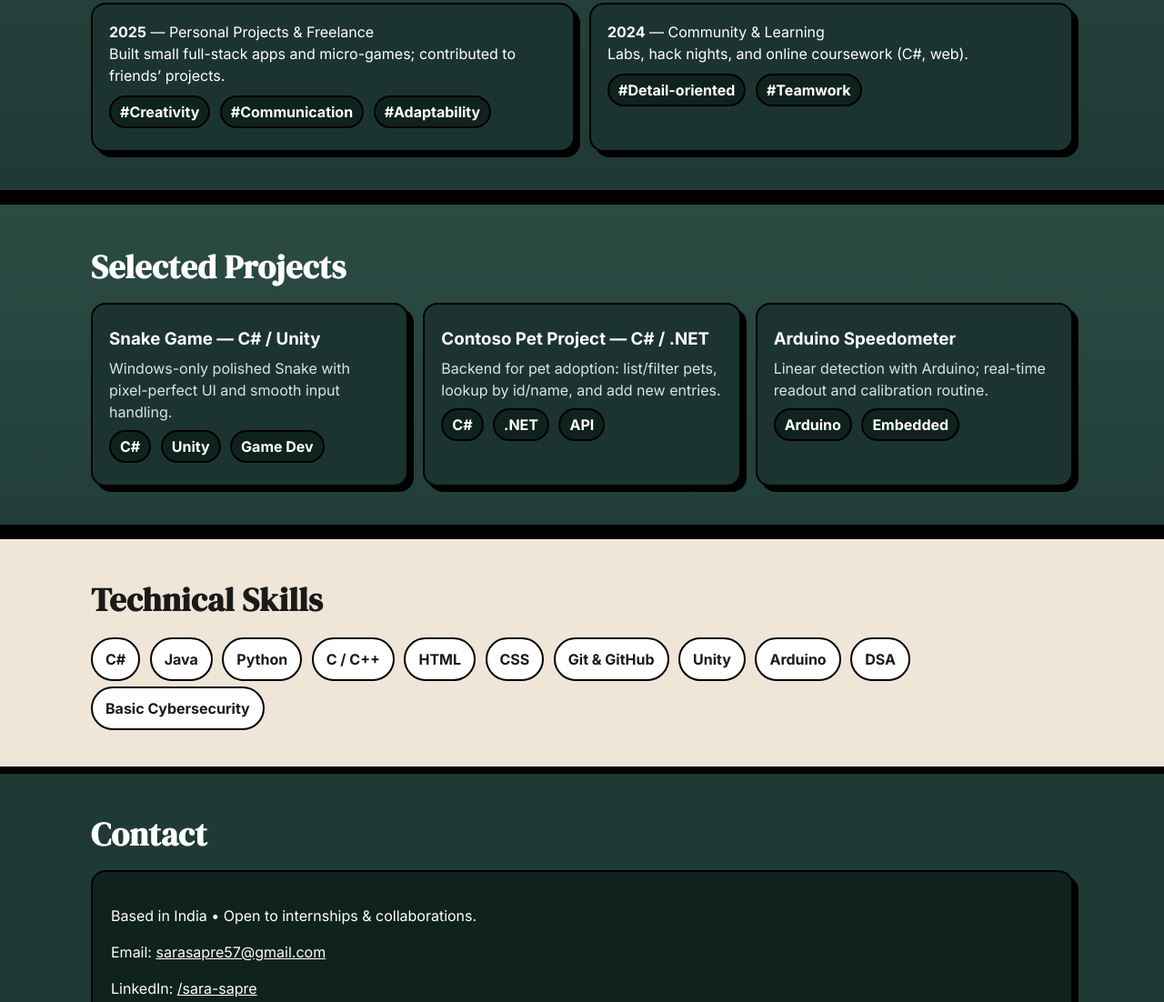
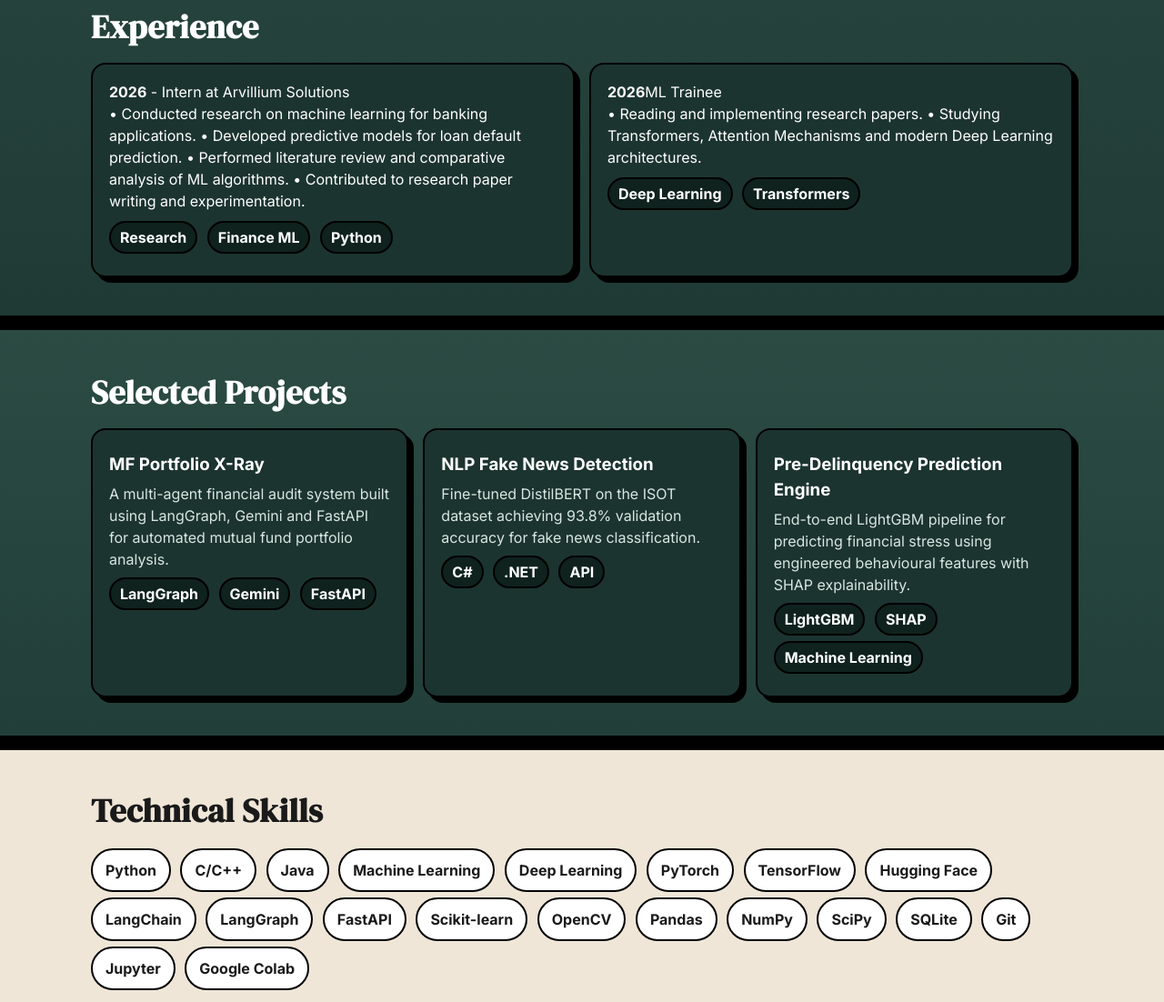
Before and after one commit to laserFocusDev/my-portfolio, a plain HTML site: page index.html in a window 1280 px wide. Shown: the part 1446-2548 px from the top of the page at 91% size. Drawn offline with Linux system fonts and the light colour scheme.

Commit message:
updating my portfolioooooo- 6jul26

```diff
--- a/index.html
+++ b/index.html
@@ -3,7 +3,7 @@
 <head>
   <meta charset="utf-8" />
   <meta name="viewport" content="width=device-width,initial-scale=1" />
-  <meta name="description" content="Portfolio of Sara Sapre — student & developer" />
+  <meta name="description" content="Portfolio of Sara Sapre — student & ml engineer" />
   <title>Sara Sapre — Portfolio</title>
 
   <!-- Fonts -->
@@ -266,10 +266,10 @@
 
     <div class="container hero-inner">
       <div class="hero-left fade-up">
-        <div class="eyebrow">Student • Developer</div>
+        <div class="eyebrow">Student • AI Engineer & Researcher</div>
         <h1>Hello, I’m Sara!</h1>
         <p class="hero-sub">
-          2nd-year CSE (CyberSec) @ SRM University. I love building full-stack prototypes, random arduino projects and tiny games. Currently deepening C# and web skills.
+          I'm a Computer Science undergraduate specializing in Cyber Security with a strong interest in Artificial Intelligence and Machine Learning. My work spans deep learning, large language models, financial AI, and predictive analytics. I enjoy taking projects from research and experimentation to deployment while continuously exploring new technologies.
         </p>
         <div class="hero-actions">
           <a class="btn primary" href="#projects">See my work</a>
@@ -293,7 +293,7 @@
       <article class="hello fade-up">
         <h2>Hello, I’m Sara!</h2>
         <p>
-          I approach problems in a rational, pragmatic way and hunt for the simplest, most functional solution. Outside of class, I tinker with Unity, Arduino, and web UI experiments.
+          I am passionate about leveraging artificial intelligence to solve real-world problems through research and engineering. My interests include machine learning, deep learning, financial AI, NLP, and computer vision, and I enjoy building scalable, data-driven solutions while continuously exploring emerging technologies.
         </p>
 
         <div class="link-search" role="group" aria-label="LinkedIn">
@@ -305,9 +305,9 @@
 
       <aside class="id-card fade-up">
         <div class="tags">
-          <span class="tag">Web Dev</span>
-          <span class="tag">Game Dev</span>
-          <span class="tag">Cybersecurity</span>
+          <span class="tag">Machine Learning</span>
+          <span class="tag">Deep Learning</span>
+          <span class="tag">Web Development</span>
         </div>
         <div class="callout">
           Currently open for internships and project collaborations.
@@ -337,10 +337,12 @@
         </div>
         <div class="edu-card">
           <strong>2022 — 2024</strong><br>
-          JEE prep + projects<br>
+          Class 10-12
+          High School Diploma<br>
           <div style="margin-top:10px">
             <span class="badge">Problem Solving</span>
             <span class="badge">Physics Math Chemistry</span>
+            <span class="badge">Personality Development</span>
           </div>
         </div>
       </div>
@@ -348,20 +350,24 @@
       <h3 class="section-title" style="margin-top:28px">Experience</h3>
       <div class="xp-grid fade-up">
         <div class="xp-card">
-          <strong>2025</strong> — Personal Projects & Freelance<br>
-          Built small full-stack apps and micro-games; contributed to friends’ projects.
+          <strong>2026</strong> - Intern at Arvillium Solutions<br>
+          • Conducted research on machine learning for banking applications.
+          • Developed predictive models for loan default prediction.
+          • Performed literature review and comparative analysis of ML algorithms.
+          • Contributed to research paper writing and experimentation.
           <div style="margin-top:10px">
-            <span class="badge">#Creativity</span>
-            <span class="badge">#Communication</span>
-            <span class="badge">#Adaptability</span>
+            <span class="badge">Research</span>
+            <span class="badge">Finance ML</span>
+            <span class="badge">Python</span>
           </div>
         </div>
         <div class="xp-card">
-          <strong>2024</strong> — Community & Learning<br>
-          Labs, hack nights, and online coursework (C#, web).
+          <strong>2026</strong>ML Trainee<br>
+          • Reading and implementing research papers.
+          • Studying Transformers, Attention Mechanisms and modern Deep Learning architectures.
           <div style="margin-top:10px">
-            <span class="badge">#Detail-oriented</span>
-            <span class="badge">#Teamwork</span>
+            <span class="badge">Deep Learning</span>
+            <span class="badge">Transformers</span>
           </div>
         </div>
       </div>
@@ -374,18 +380,18 @@
       <h3 class="section-title">Selected Projects</h3>
       <div class="proj-grid fade-up">
         <article class="proj-card">
-          <h3>Snake Game — C# / Unity</h3>
-          <p>Windows-only polished Snake with pixel-perfect UI and smooth input handling.</p>
+          <h3>MF Portfolio X-Ray</h3>
+          <p>A multi-agent financial audit system built using LangGraph, Gemini and FastAPI for automated mutual fund portfolio analysis.</p>
           <div>
-            <span class="badge">C#</span>
-            <span class="badge">Unity</span>
-            <span class="badge">Game Dev</span>
+            <span class="badge">LangGraph</span>
+            <span class="badge">Gemini</span>
+            <span class="badge">FastAPI</span>
           </div>
         </article>
 
         <article class="proj-card">
-          <h3>Contoso Pet Project — C# / .NET</h3>
-          <p>Backend for pet adoption: list/filter pets, lookup by id/name, and add new entries.</p>
+          <h3>NLP Fake News Detection</h3>
+          <p>Fine-tuned DistilBERT on the ISOT dataset achieving 93.8% validation accuracy for fake news classification.</p>
           <div>
             <span class="badge">C#</span>
             <span class="badge">.NET</span>
@@ -394,11 +400,12 @@
         </article>
 
         <article class="proj-card">
-          <h3>Arduino Speedometer</h3>
-          <p>Linear detection with Arduino; real-time readout and calibration routine.</p>
+          <h3>Pre-Delinquency Prediction Engine</h3>
+          <p>End-to-end LightGBM pipeline for predicting financial stress using engineered behavioural features with SHAP explainability.</p>
           <div>
-            <span class="badge">Arduino</span>
-            <span class="badge">Embedded</span>
+            <span class="badge">LightGBM</span>
+            <span class="badge">SHAP</span>
+            <span class="badge">Machine Learning</span>
           </div>
         </article>
       </div>
@@ -410,17 +417,26 @@
     <div class="container fade-up">
       <h3 class="section-title" style="margin-bottom:8px">Technical Skills</h3>
       <div>
-        <div class="chip">C#</div>
+        <div class="chip">Python</div>
+        <div class="chip">C/C++</div>
         <div class="chip">Java</div>
-        <div class="chip">Python</div>
-        <div class="chip">C / C++</div>
-        <div class="chip">HTML</div>
-        <div class="chip">CSS</div>
-        <div class="chip">Git & GitHub</div>
-        <div class="chip">Unity</div>
-        <div class="chip">Arduino</div>
-        <div class="chip">DSA</div>
-        <div class="chip">Basic Cybersecurity</div>
+        <div class="chip">Machine Learning</div>
+        <div class="chip">Deep Learning</div>
+        <div class="chip">PyTorch</div>
+        <div class="chip">TensorFlow</div>
+        <div class="chip">Hugging Face</div>
+        <div class="chip">LangChain</div>
+        <div class="chip">LangGraph</div>
+        <div class="chip">FastAPI</div>
+        <div class="chip">Scikit-learn</div>
+        <div class="chip">OpenCV</div>
+        <div class="chip">Pandas</div>
+        <div class="chip">NumPy</div>
+        <div class="chip">SciPy</div>
+        <div class="chip">SQLite</div>
+        <div class="chip">Git</div>
+        <div class="chip">Jupyter</div>
+        <div class="chip">Google Colab</div>
       </div>
     </div>
   </section>
```
